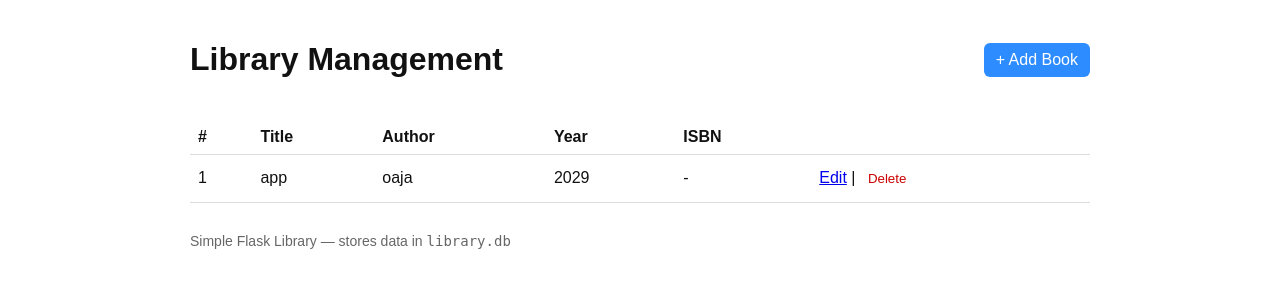
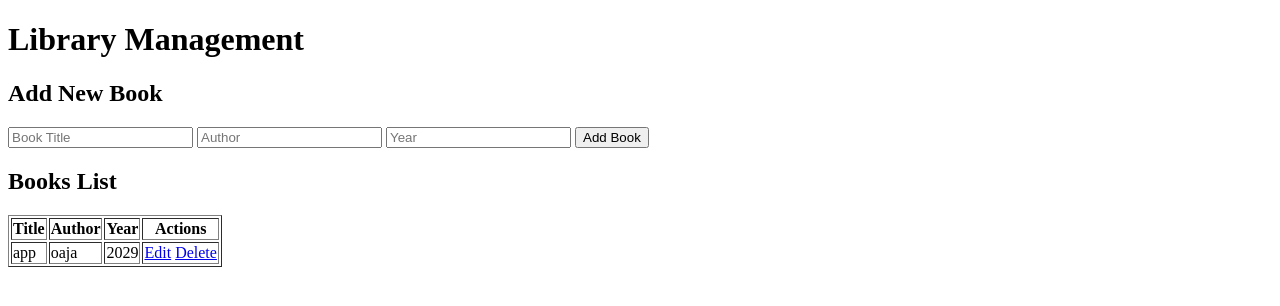
Before and after one commit to amanmanmanu/library-crud, a Flask app: page / in a window 1280 px wide. Shown: the top 306 px of the page. Run offline with Flask 3, Linux system fonts and the light colour scheme; data comes from the database, SQL or seed files in the repository; both versions use the stored data as it was after the commit.

Commit message:
Update Flask app with working CRUD templates

```diff
--- a/app.py
+++ b/app.py
@@ -1,106 +1,63 @@
-from flask import Flask, render_template, request, redirect, url_for, flash
+from flask import Flask, render_template, request, redirect, url_for
 from flask_sqlalchemy import SQLAlchemy
-import os
 
+# Initialize Flask app
 app = Flask(__name__)
 app.config['SQLALCHEMY_DATABASE_URI'] = 'sqlite:///library.db'
-# A simple secret for flash messages; in production set from env var
-app.config['SECRET_KEY'] = os.environ.get('SECRET_KEY', 'dev-secret-key')
 app.config['SQLALCHEMY_TRACK_MODIFICATIONS'] = False
 
+# Initialize database
 db = SQLAlchemy(app)
 
-# Book model
+# Define Book model
 class Book(db.Model):
     id = db.Column(db.Integer, primary_key=True)
-    title = db.Column(db.String(200), nullable=False)
-    author = db.Column(db.String(150), nullable=True)
-    year = db.Column(db.Integer, nullable=True)
-    isbn = db.Column(db.String(50), nullable=True)
+    title = db.Column(db.String(100), nullable=False)
+    author = db.Column(db.String(50), nullable=False)
+    year = db.Column(db.Integer, nullable=False)
 
     def __repr__(self):
         return f"<Book {self.title}>"
 
-# Home / list all books
-@app.route("/")
-def index():
-    books = Book.query.order_by(Book.id.desc()).all()
-    return render_template("index.html", books=books)
+# Create tables
+with app.app_context():
+    db.create_all()
 
-# Add new book (GET shows form, POST saves)
-@app.route("/add", methods=["GET", "POST"])
+# Routes
+@app.route('/')
+def index():  # renamed from home to index
+    books = Book.query.all()
+    return render_template('index.html', books=books)
+
+@app.route('/add', methods=['POST'])
 def add_book():
-    if request.method == "POST":
-        title = request.form.get("title", "").strip()
-        author = request.form.get("author", "").strip()
-        year = request.form.get("year", "").strip()
-        isbn = request.form.get("isbn", "").strip()
+    title = request.form['title']
+    author = request.form['author']
+    year = request.form['year']
 
-        if not title:
-            flash("Title is required.", "warning")
-            return redirect(url_for("add_book"))
+    new_book = Book(title=title, author=author, year=int(year))
+    db.session.add(new_book)
+    db.session.commit()
+    return redirect(url_for('index'))
 
-        try:
-            year_int = int(year) if year else None
-        except ValueError:
-            flash("Year must be a number.", "warning")
-            return redirect(url_for("add_book"))
-
-        book = Book(title=title, author=author or None, year=year_int, isbn=isbn or None)
-        db.session.add(book)
-        db.session.commit()
-        flash("Book added successfully.", "success")
-        return redirect(url_for("index"))
-
-    return render_template("add.html")
-
-# Edit existing book
-@app.route("/edit/<int:book_id>", methods=["GET", "POST"])
-def edit_book(book_id):
-    book = Book.query.get_or_404(book_id)
-    if request.method == "POST":
-        title = request.form.get("title", "").strip()
-        author = request.form.get("author", "").strip()
-        year = request.form.get("year", "").strip()
-        isbn = request.form.get("isbn", "").strip()
-
-        if not title:
-            flash("Title is required.", "warning")
-            return redirect(url_for("edit_book", book_id=book.id))
-
-        try:
-            year_int = int(year) if year else None
-        except ValueError:
-            flash("Year must be a number.", "warning")
-            return redirect(url_for("edit_book", book_id=book.id))
-
-        book.title = title
-        book.author = author or None
-        book.year = year_int
-        book.isbn = isbn or None
-        db.session.commit()
-        flash("Book updated.", "success")
-        return redirect(url_for("index"))
-
-    return render_template("edit.html", book=book)
-
-# Delete book
-@app.route("/delete/<int:book_id>", methods=["POST"])
-def delete_book(book_id):
-    book = Book.query.get_or_404(book_id)
+@app.route('/delete/<int:id>')
+def delete_book(id):
+    book = Book.query.get_or_404(id)
     db.session.delete(book)
     db.session.commit()
-    flash("Book deleted.", "info")
-    return redirect(url_for("index"))
+    return redirect(url_for('index'))
 
-# Quick create DB command
-@app.cli.command("init-db")
-def init_db():
-    """Initialize the SQLite database."""
-    db.create_all()
-    print("Initialized the database.")
+@app.route('/update/<int:id>', methods=['GET', 'POST'])
+def update_book(id):
+    book = Book.query.get_or_404(id)
+    if request.method == 'POST':
+        book.title = request.form['title']
+        book.author = request.form['author']
+        book.year = int(request.form['year'])
+        db.session.commit()
+        return redirect(url_for('index'))
+    return render_template('update.html', book=book)
 
-if __name__ == "__main__":
-    # ensure DB exists locally when running directly
-    db.create_all()
-    app.run(host="0.0.0.0", port=5000, debug=True)
+# Run the app
+if __name__ == '__main__':
+    app.run(debug=True)
--- a/templates/index.html
+++ b/templates/index.html
@@ -1,37 +1,38 @@
-{% extends "base.html" %}
-{% block content %}
-  {% if books %}
-    <table>
-      <thead>
+<!DOCTYPE html>
+<html>
+<head>
+    <title>Library CRUD</title>
+</head>
+<body>
+    <h1>Library Management</h1>
+
+    <h2>Add New Book</h2>
+    <form method="POST" action="{{ url_for('add_book') }}">
+        <input type="text" name="title" placeholder="Book Title" required>
+        <input type="text" name="author" placeholder="Author" required>
+        <input type="number" name="year" placeholder="Year" required>
+        <button type="submit">Add Book</button>
+    </form>
+
+    <h2>Books List</h2>
+    <table border="1">
         <tr>
-          <th>#</th>
-          <th>Title</th>
-          <th>Author</th>
-          <th>Year</th>
-          <th>ISBN</th>
-          <th></th>
+            <th>Title</th>
+            <th>Author</th>
+            <th>Year</th>
+            <th>Actions</th>
         </tr>
-      </thead>
-      <tbody>
-        {% for b in books %}
-          <tr>
-            <td>{{ loop.index }}</td>
-            <td>{{ b.title }}</td>
-            <td>{{ b.author or '-' }}</td>
-            <td>{{ b.year or '-' }}</td>
-            <td>{{ b.isbn or '-' }}</td>
+        {% for book in books %}
+        <tr>
+            <td>{{ book.title }}</td>
+            <td>{{ book.author }}</td>
+            <td>{{ book.year }}</td>
             <td>
-              <a href="{{ url_for('edit_book', book_id=b.id) }}">Edit</a>
-              |
-              <form style="display:inline" method="post" action="{{ url_for('delete_book', book_id=b.id) }}" onsubmit="return confirm('Delete this book?');">
-                <button type="submit" style="background:none;border:none;color:#c00;cursor:pointer">Delete</button>
-              </form>
+                <a href="{{ url_for('update_book', id=book.id) }}">Edit</a>
+                <a href="{{ url_for('delete_book', id=book.id) }}">Delete</a>
             </td>
-          </tr>
+        </tr>
         {% endfor %}
-      </tbody>
     </table>
-  {% else %}
-    <p>No books yet. <a href="{{ url_for('add_book') }}">Add one</a>.</p>
-  {% endif %}
-{% endblock %}
+</body>
+</html>
```
Also changed, not shown: templates/update.html (added, +16 -0 lines), instance/library.db (added).
